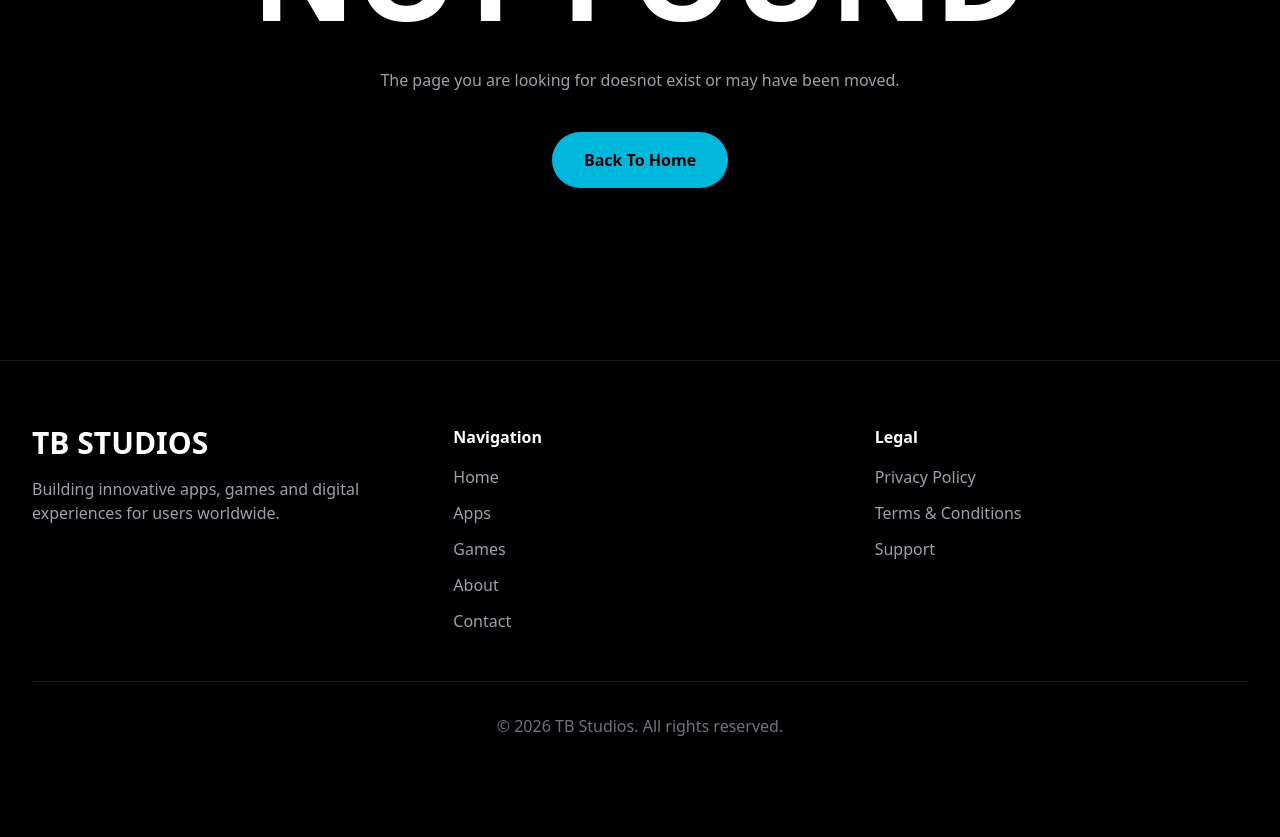
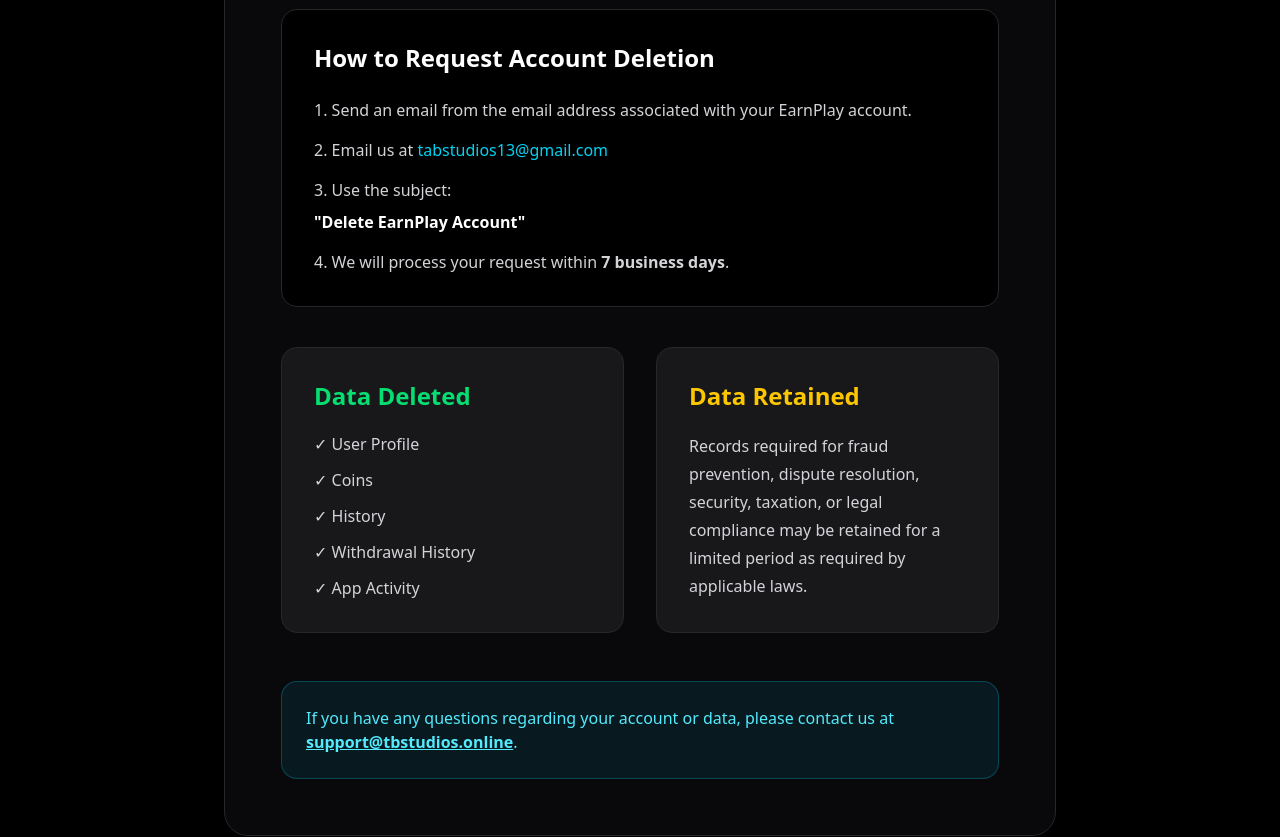
Before and after one commit to tanishbansal131313/tb-studios, a Next.js app: page /delete-account in a window 1280 px wide. Before the commit this address had no page. Shown: the part 440-1277 px from the top of the page. Before the commit the page ends 1242 px from the top, so only its background shows below. Built offline with nearby package versions, Linux system fonts and the light colour scheme.

Commit message:
Add account deletion page

```diff
--- /dev/null
+++ b/src/app/delete-account/page.tsx
@@ -0,0 +1,100 @@
+export default function DeleteAccountPage() {
+  return (
+    <main className="bg-black text-white min-h-screen">
+      <section className="max-w-4xl mx-auto px-8 py-24">
+        <div className="bg-zinc-950 border border-zinc-800 rounded-3xl p-10 md:p-14">
+          <p className="text-cyan-400 uppercase tracking-[0.3em] mb-4">
+            ACCOUNT DELETION
+          </p>
+
+          <h1 className="text-5xl md:text-6xl font-black mb-8">
+            Delete Your EarnPlay Account
+          </h1>
+
+          <p className="text-zinc-400 text-lg leading-8 mb-10">
+            If you would like to permanently delete your EarnPlay account and
+            all associated data, please send an email from the email address
+            linked to your EarnPlay account.
+          </p>
+
+          <div className="bg-black border border-zinc-800 rounded-2xl p-8 mb-10">
+            <h2 className="text-2xl font-bold mb-6">
+              How to Request Account Deletion
+            </h2>
+
+            <ol className="list-decimal list-inside space-y-4 text-zinc-300">
+              <li>
+                Send an email from the email address associated with your
+                EarnPlay account.
+              </li>
+
+              <li>
+                Email us at{" "}
+                <a
+                  href="mailto:support@tbstudios.online"
+                  className="text-cyan-400 hover:underline"
+                >
+                  tabstudios13@gmail.com
+                </a>
+              </li>
+
+              <li>
+                Use the subject:
+                <span className="block mt-2 text-white font-semibold">
+                  &quot;Delete EarnPlay Account&quot;
+                </span>
+              </li>
+
+              <li>
+                We will process your request within{" "}
+                <strong>7 business days</strong>.
+              </li>
+            </ol>
+          </div>
+
+          <div className="grid md:grid-cols-2 gap-8">
+            <div className="bg-zinc-900 rounded-2xl p-8 border border-zinc-800">
+              <h3 className="text-2xl font-bold text-green-400 mb-5">
+                Data Deleted
+              </h3>
+
+              <ul className="space-y-3 text-zinc-300">
+                <li>✓ User Profile</li>
+                <li>✓ Coins</li>
+                <li>✓ History</li>
+                <li>✓ Withdrawal History</li>
+                <li>✓ App Activity</li>
+              </ul>
+            </div>
+
+            <div className="bg-zinc-900 rounded-2xl p-8 border border-zinc-800">
+              <h3 className="text-2xl font-bold text-yellow-400 mb-5">
+                Data Retained
+              </h3>
+
+              <p className="text-zinc-300 leading-7">
+                Records required for fraud prevention, dispute resolution,
+                security, taxation, or legal compliance may be retained for a
+                limited period as required by applicable laws.
+              </p>
+            </div>
+          </div>
+
+          <div className="mt-12 bg-cyan-500/10 border border-cyan-500/30 rounded-2xl p-6">
+            <p className="text-cyan-300">
+              If you have any questions regarding your account or data, please
+              contact us at{" "}
+              <a
+                href="mailto:support@tbstudios.online"
+                className="font-semibold underline"
+              >
+                support@tbstudios.online
+              </a>
+              .
+            </p>
+          </div>
+        </div>
+      </section>
+    </main>
+  );
+}
```
